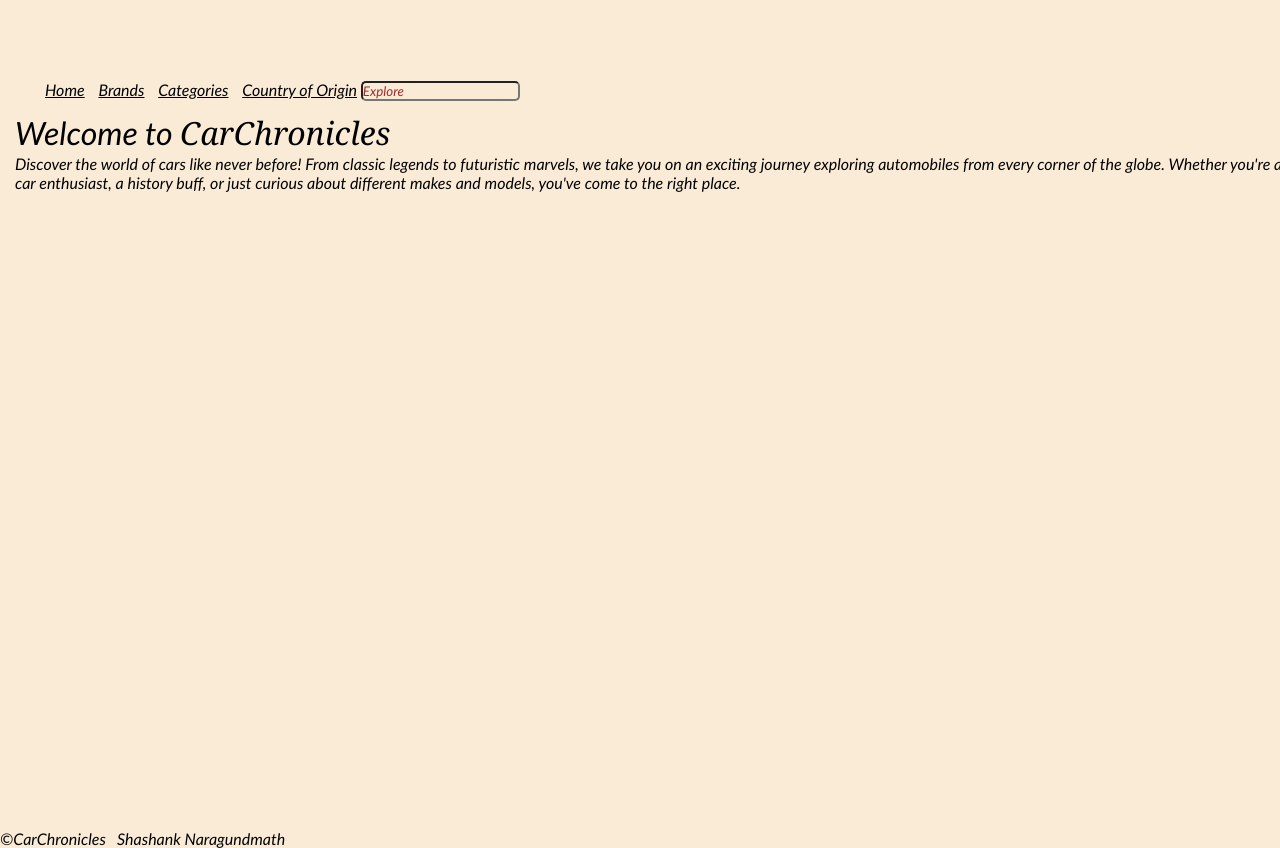
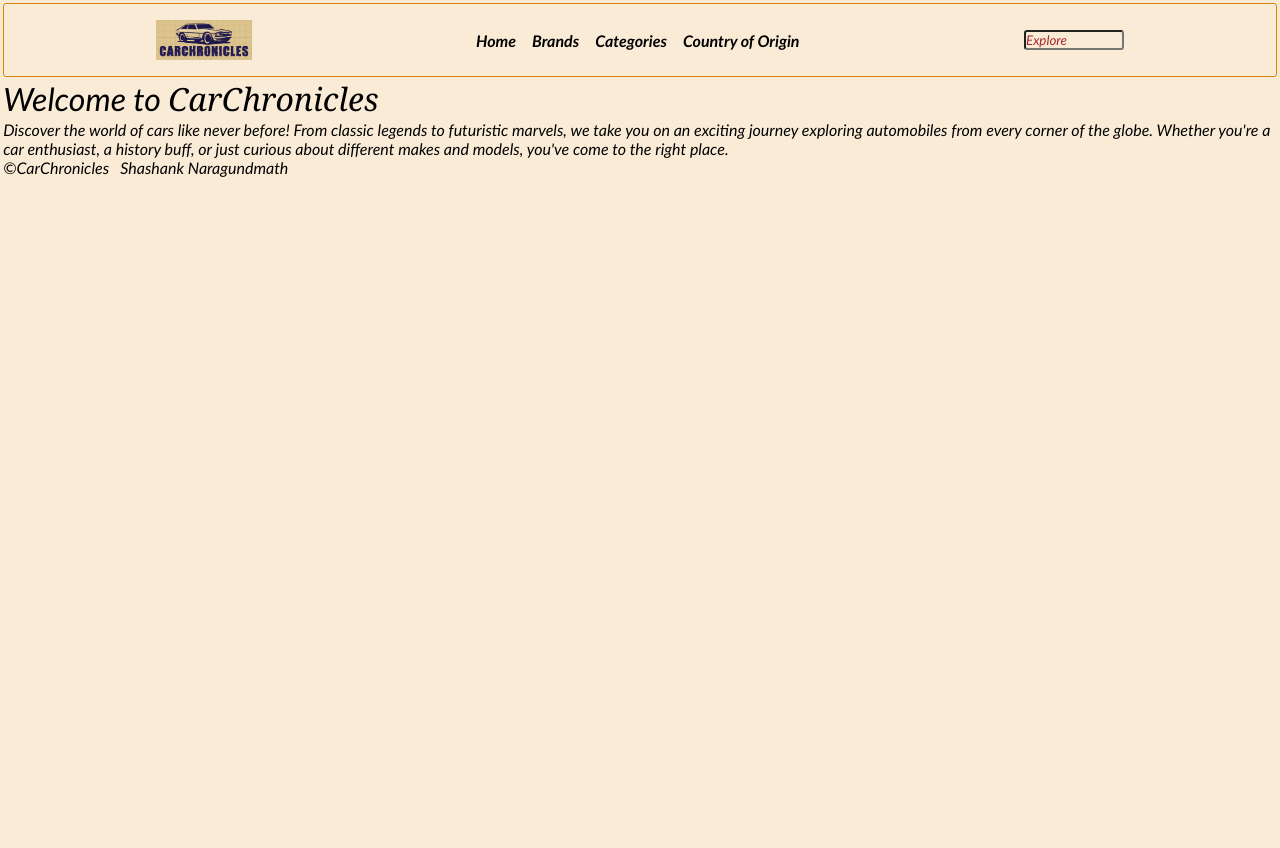
Before and after one commit to Shashank-3002/Web-Development, a plain HTML site: page CarChronicles/index.html in a window 1280 px wide. After the commit the page ends 800 px from the top, so only its background shows below. Drawn offline with Linux system fonts and the light colour scheme; files that its build step writes are made by us from their sources.

Commit message:
CarChronicles

```diff
--- a/CarChronicles/home.css
+++ b/CarChronicles/home.css
@@ -1,39 +1,76 @@
 *{
     padding: 0;
     margin: 0;
-    box-sizing: border-box;
-    font-family:'Gill Sans', 'Gill Sans MT', Calibri, 'Trebuchet MS', sans-serif;
     font-weight: 300;
-    font-style: italic;
+    text-decoration: none;
+}
+body{
+    background-color: antiquewhite;
+    background-position: 0%;
+    height: 100vh;
+    padding: 0.2rem;
+}
+.header{
+    border: 1px solid rgb(220, 129, 10);
+    border-radius: 3px;
+    align-items:inherit;
+}
+
+.header-container{
+    display: flex;
+    justify-content: space-between;
+    margin: 0 auto;
+    align-items: center;
+    max-width: 1000px;
+    color: black;
+    padding: 1rem;
+}
+.logo{
+    display: flex;
     align-items: center;
 }
-body{
-    padding: auto;
-    background-color: antiquewhite;
-    background-position: 0%;
-
+.navbar{
+    display: none;
+    gap: 1rem;
 }
-.header{
-    box-sizing: content-box;
-    border-radius: 5px;
-    width: 100%;
-    height: 100vh;
-    background-position-x: 5px;
-    background-position-y: 10px;
-    padding-left: 15px;
-    padding-top: 10px;
-    border-radius: 3px;
-    border-color: ;
+@media screen and (min-width:760px) {
+    .navbar{
+        display: flex;
+    }
 }
-
-nav{
-    padding: 10px;
-    font-weight: 500;
-    font-family: Georgia, 'Times New Roman', Times, serif;
-
+.nav-link{
+    color: black;
+    font-size: 1rem;
+    font-weight: 700;
+    transform:scale(0.2) 0.1s;
 }
-a{
-    margin-left: 10px;
-    text-align: right;
-    color: black;
+.nav-link:hover{
+    color: rgb(243, 188, 116);
 }
+.search{
+    display: none;
+    border-radius: 0.2rem;
+    max-width: 100px;
+    background: local;
+}
+@media screen and (min-width:760px) {
+    .search{
+        display: block;
+    }
+}
+.search:hover{
+    background-color: rgb(232, 192, 142);
+    border: black;
+    background-origin: padding-box;
+    border-radius: 0.375rem;
+    transform: all 0.1s;
+    padding: 0.3rem  0.2rem;
+}
+.menu{
+    display: none;
+}
+@media screen and (max-width:760px) {
+    .menu{
+        display: flex;
+    }
+}
--- a/CarChronicles/index.html
+++ b/CarChronicles/index.html
@@ -14,30 +14,34 @@
 <body>
     <div class="header">
         <header class="header-container">
-            <a>
-                <img src=""
+            <a href="index.html" target="_self" class="logo">
+                <img src="Screenshot 2025-02-08 001047.png" alt="CarChronicles"
+                    style="height: 40px; width: 7   0px; align-self: start;">
             </a>
-            <div class="navbar">
-                <nav>
-                    <ul>
-                        <a href="home.html">Home</a>
-                        <a href="brands.html">Brands</a>
-                        <a href="categories.html">Categories</a>
-                        <a href="country.html">Country of Origin</a>
-                        <input type="search" name="explore" id="explore" placeholder="Explore">
-                    </ul>
+
+            <nav class="navbar">
+
+                <a href="home.html" class="nav-link">Home</a>
+                <a href="brands.html" class="nav-link">Brands</a>
+                <a href="categories.html" class="nav-link">Categories</a>
+                <a href="country.html" class="nav-link">Country of Origin</a>
             </nav>
+            <input class="search" type="search" name="explore" id="explore" placeholder="Explore">
+            <button type="button" class="menu"><img src="icons8-menu-64.png" alt="menu-button" class="mennu-icon" style="height: 20px; width: 10;"></button>
+        </header>
     </div>
         <div class="welcome">
-                <h1 class="greet">Welcome to <i style="font-family:Cambria, Cochin, Georgia, Times, 'Times New Roman', serif;">CarChronicles</i></h1>
-                <h4 class="description">Discover the world of cars like never before! From classic legends to futuristic marvels, we take
+            <h1 class="greet">Welcome to <i
+                    style="font-family:Cambria, Cochin, Georgia, Times, 'Times New Roman', serif;">CarChronicles</i>
+            </h1>
+            <h4 class="description">Discover the world of cars like never before! From classic legends to futuristic
+                marvels, we take
                 you on an exciting journey exploring automobiles from every corner of the globe. Whether you're a car
                 enthusiast, a history buff, or just curious about different makes and models, you've come to the
                 right place.
             </h4>
         </div>
-        </header>
-    </div>
+
     <div class="sidebar">
         <aside>
             <a href=""></a><a href=""></a><a href=""></a><a href=""></a><a href=""></a>
```
Also changed, not shown: CarChronicles/Screenshot 2025-02-08 001047.png (added), CarChronicles/icons8-menu-64 (1).png (added), CarChronicles/icons8-menu-64.png (added), CarChronicles/icons8-search-64.png (added). Lines whose indentation alone changed are shown as unchanged.
